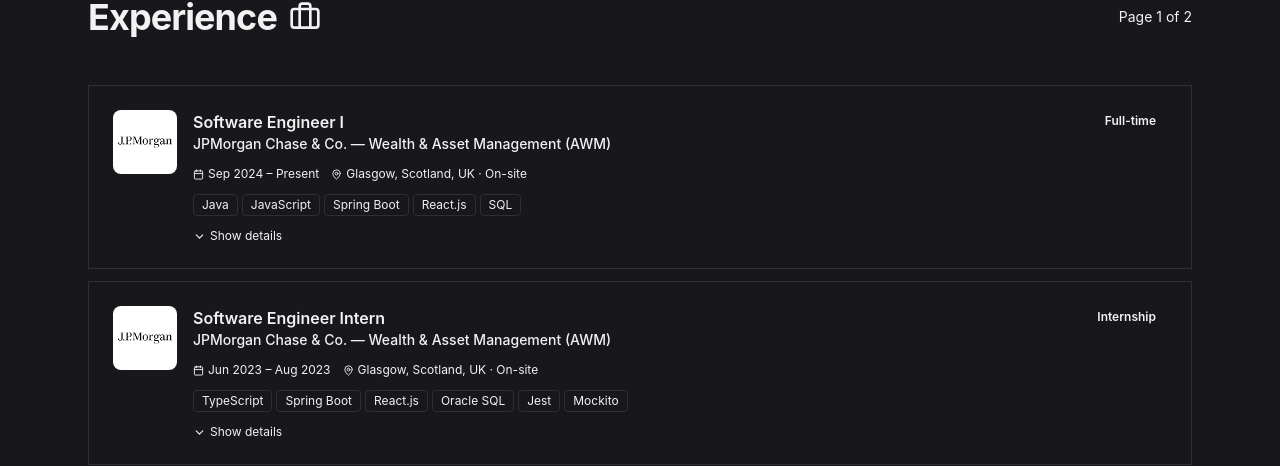
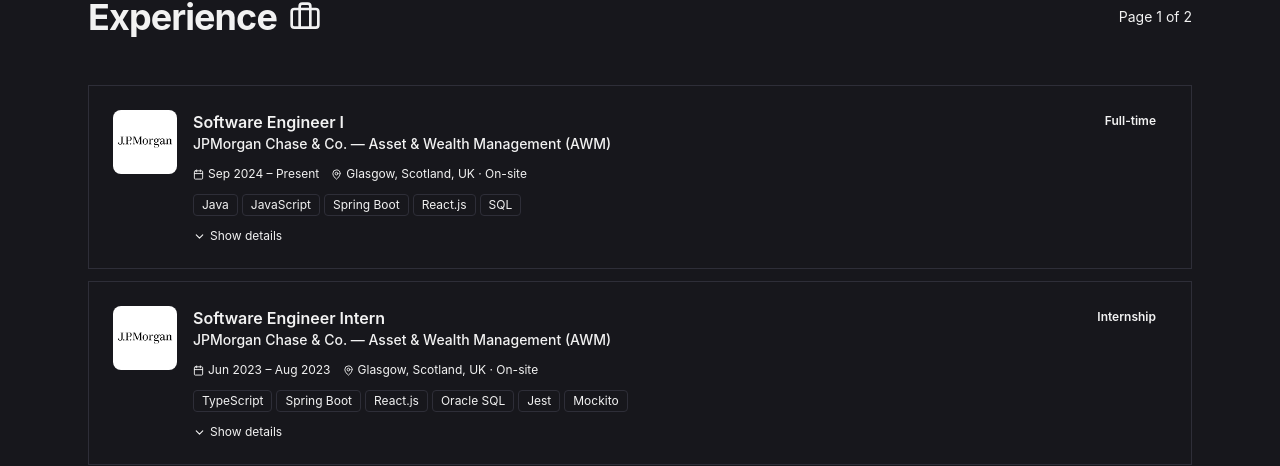
Before and after one commit to Boondirek-Kanjanapongporn/my-website2.0, a React (Vite) app: page / in a window 1280 px wide. Shown: the part 966-1432 px from the top of the page. Built offline with nearby package versions, Linux system fonts and the light colour scheme.

Commit message:
Fix typo

```diff
--- a/src/data/experienceData.ts
+++ b/src/data/experienceData.ts
@@ -1,6 +1,6 @@
 export const experience = [
   {
-    company: "JPMorgan Chase & Co. — Wealth & Asset Management (AWM)",
+    company: "JPMorgan Chase & Co. — Asset & Wealth Management (AWM)",
     role: "Software Engineer I",
     type: "Full-time",
     location: "Glasgow, Scotland, UK · On-site",
@@ -18,7 +18,7 @@
     ],
   },
   {
-    company: "JPMorgan Chase & Co. — Wealth & Asset Management (AWM)",
+    company: "JPMorgan Chase & Co. —  Asset & Wealth Management (AWM)",
     role: "Software Engineer Intern",
     type: "Internship",
     location: "Glasgow, Scotland, UK · On-site",
```
